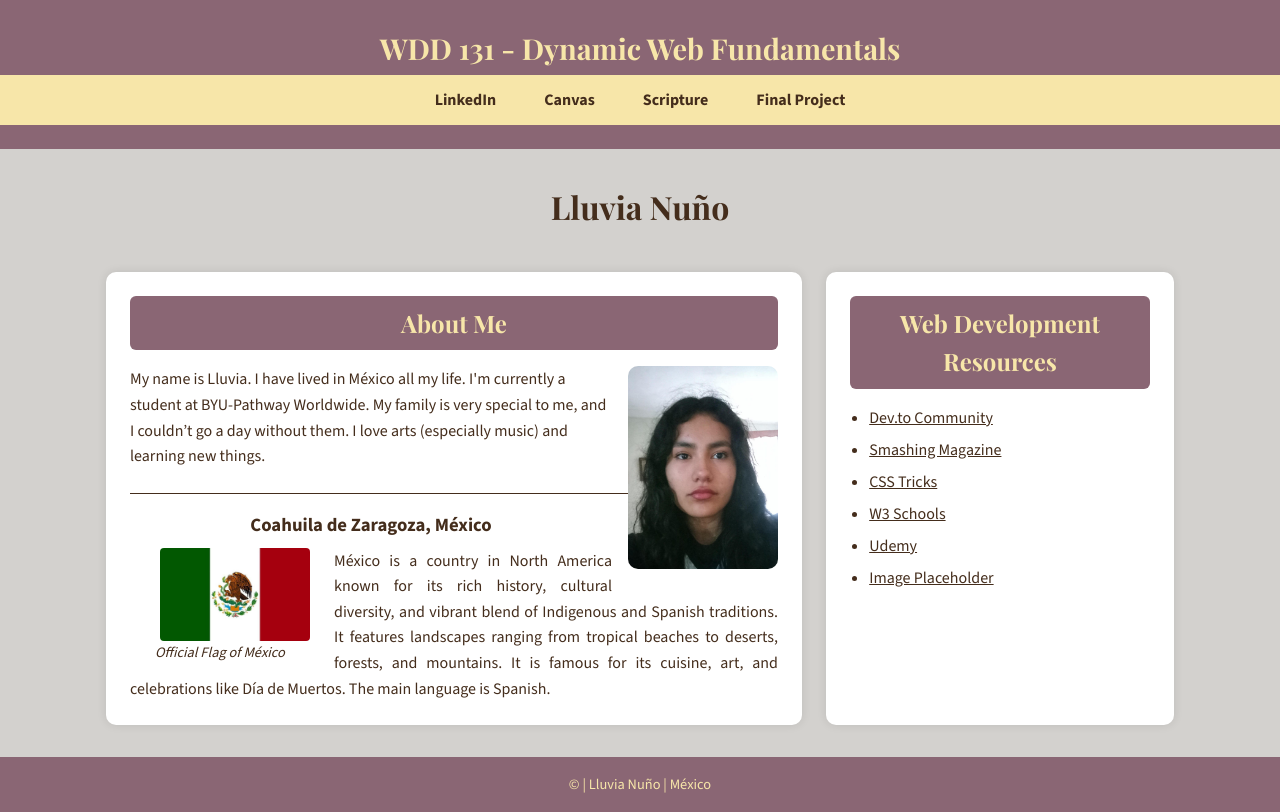
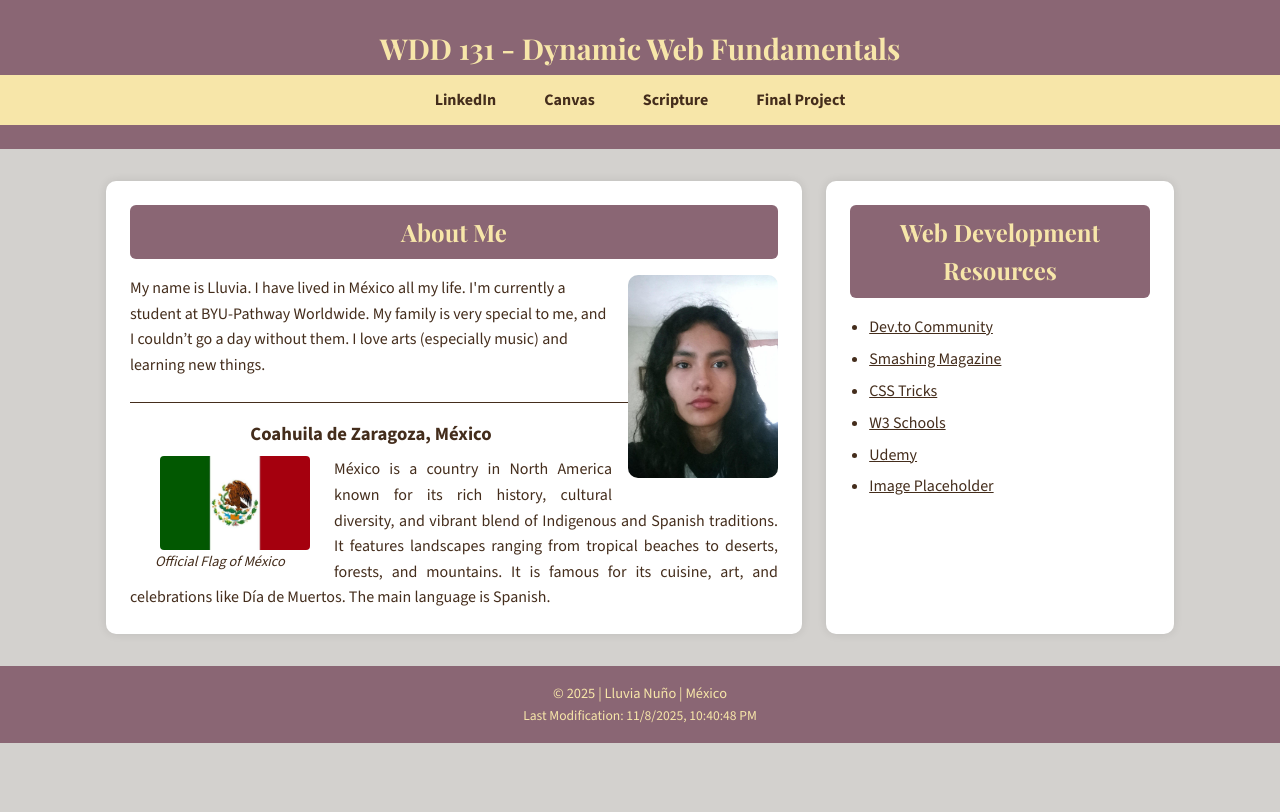
Before and after one commit to lluvianuno/wdd131, a plain HTML site: page index.html in a window 1280 px wide. Drawn offline with nearby package versions, Linux system fonts and the light colour scheme.

Commit message:
W01 Assignment: Home Page

```diff
--- a/index.html
+++ b/index.html
@@ -14,6 +14,7 @@
 
     <!-- CSS -->
     <link rel="stylesheet" href="styles/base.css">
+    <script src="scripts/getdates.js" defer></script>
 </head>
 <body>
     <header>
@@ -30,7 +31,7 @@
     </header>
 
     <main>
-        <h1>Lluvia Nuño</h1>
+
 
         <section class="card">
             <h2>About Me</h2>
--- a/scripts/getdates.js
+++ b/scripts/getdates.js
@@ -0,0 +1,7 @@
+
+const currentYear = new Date().getFullYear();
+document.getElementById("currentyear").textContent = currentYear;
+
+const lastModified = new Date(document.lastModified);
+document.getElementById("lastModified").textContent =
+  "Last Modification: " + lastModified.toLocaleString();
```
